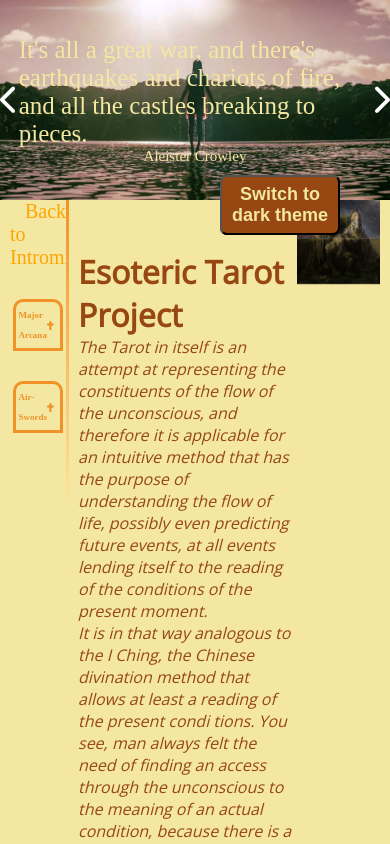
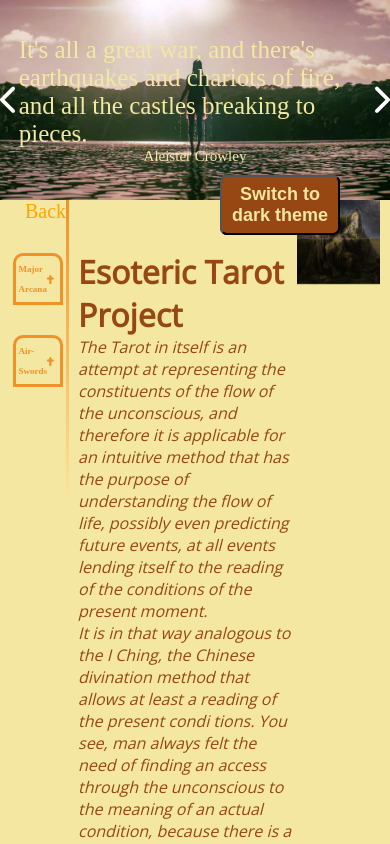
Before and after one commit to uenoeki54/Tarot-Project, a React (Create React App) app: page / in a window 390 px wide. Shown: the top 844 px of the page. Built offline with nearby package versions, Linux system fonts and the light colour scheme.

Commit message:
Responsive, suite

```diff
--- a/src/components/Aside.jsx
+++ b/src/components/Aside.jsx
@@ -7,7 +7,7 @@ function Aside() {
   return (
     <div className="menu">
       <Link to="/" className="back-home">
-        Back to Intromission
+        Back
       </Link>
       <Collapse title="Major Arcana" size="small">
         <ul className="list">
```
